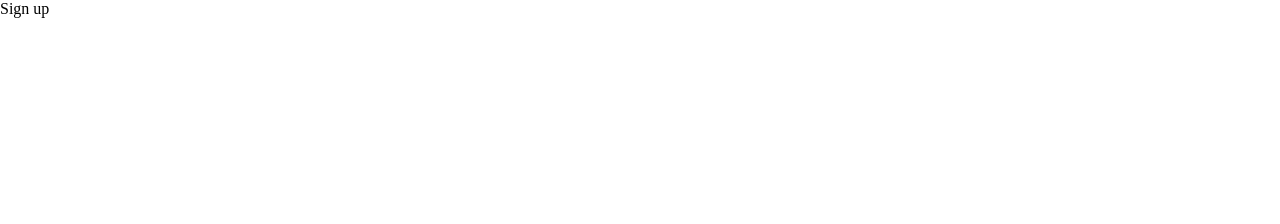
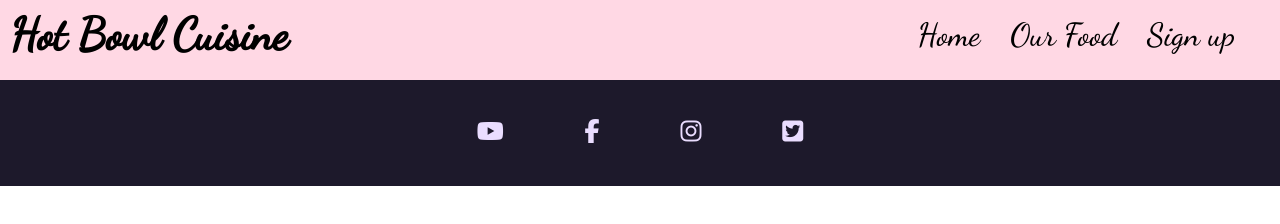
Before and after one commit to MBilalQureshi/html-css-project, a plain HTML site: page sign-up.html in a window 1280 px wide. Drawn offline with Linux system fonts and the light colour scheme.

Commit message:
Feat:Add header and footer to .html files other than index.html

```diff
--- a/sign-up.html
+++ b/sign-up.html
@@ -9,6 +9,34 @@
 </head>
 <body>
     <!-- Sign up -->
-    Sign up
+   <!-- Header -->
+   <header>
+    <div class="home">
+        <a href="index.html"><h1>Hot Bowl Cuisine</h1></a>
+
+        <nav class="nav">
+            <ul class="menu">
+                <li><a href="index.html">Home</a></li>
+                <!-- Change page name to our food -->
+                <li><a href="our-food.html">Our Food</a></li>
+                <li><a href="sign-up.html">Sign up</a></li>
+            </ul>
+        </nav>
+     </div>
+</header>
+
+<script src="https://kit.fontawesome.com/829eda7611.js" crossorigin="anonymous"></script>
+<!-- Footer Social Media Links -->
+<footer>
+    <div>
+        <ul class="social">
+            <li><a href="https://www.youtube.com/@hotbowlcuisine/videos" target="_blank"><i class="fab fa-youtube"></i></a></li>
+            <li><a href="https://www.facebook.com/hot.bowl.cuisine?ref=page_internal" target="_blank"><i class="fab fa-facebook-f"></i></a></li>
+            <li><a href="https://www.instagram.com/hotbowlcuisine/" target="_blank"><i class="fab fa-instagram"></i></a></li>
+            <li><a href="https://www.twitter.com" target="_blank"><i class="fab fa-twitter-square"></i></a></li>
+        </ul>
+    </div>
+</footer>
+
 </body>
 </html>
```
Also changed, not shown: our-food.html (+29 -1 lines).
